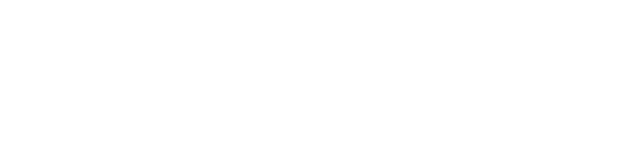
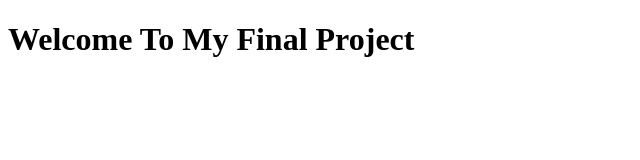
Before and after one commit to florenceNamukisa/JavaScript, a plain HTML site: page index.html in a window 1280 px wide. Shown: the whole page, without its empty margins (0-640 px from the left). Drawn offline with Linux system fonts and the light colour scheme.

Commit message:
updated day three

```diff
--- a/index.html
+++ b/index.html
@@ -7,7 +7,7 @@
 </head>
 <body>
     <script src="datatype.js"></script>
-
+<h1>Welcome To My Final Project</h1>
 
 
 </body>
```
